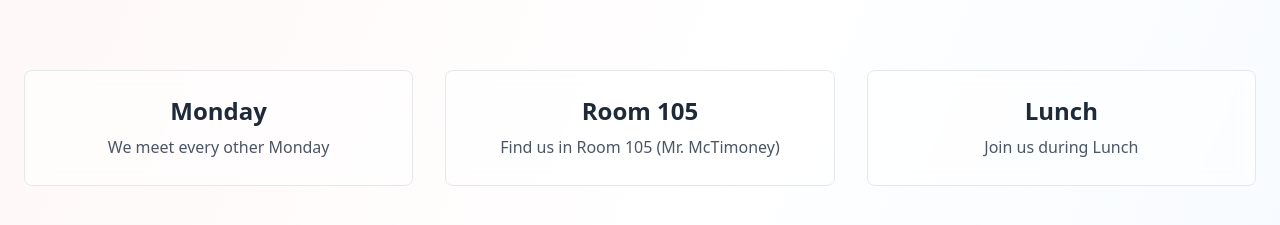
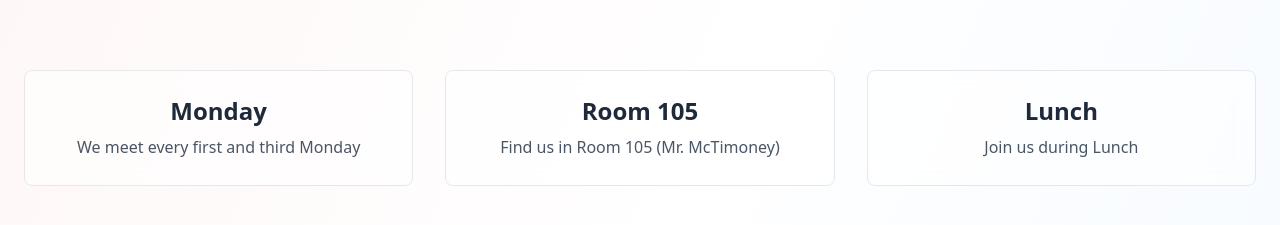
Before and after one commit to AyanCh0w/CSSS_Society, a Next.js app: page / in a window 1280 px wide. Shown: the part 1280-1505 px from the top of the page. Built offline with nearby package versions, Linux system fonts and the light colour scheme.

Commit message:
updated time

```diff
--- a/app/page.tsx
+++ b/app/page.tsx
@@ -92,7 +92,9 @@ export default function Home() {
         <div className="grid md:grid-cols-3 gap-8">
           <div className="text-center p-6 border border-gray-200 rounded-lg bg-white/50 backdrop-blur-sm">
             <h3 className="text-2xl font-bold text-gray-800 mb-2">Monday</h3>
-            <p className="text-gray-600">We meet every other Monday</p>
+            <p className="text-gray-600">
+              We meet every first and third Monday
+            </p>
           </div>
           <div className="text-center p-6 border border-gray-200 rounded-lg bg-white/50 backdrop-blur-sm">
             <h3 className="text-2xl font-bold text-gray-800 mb-2">Room 105</h3>
```
